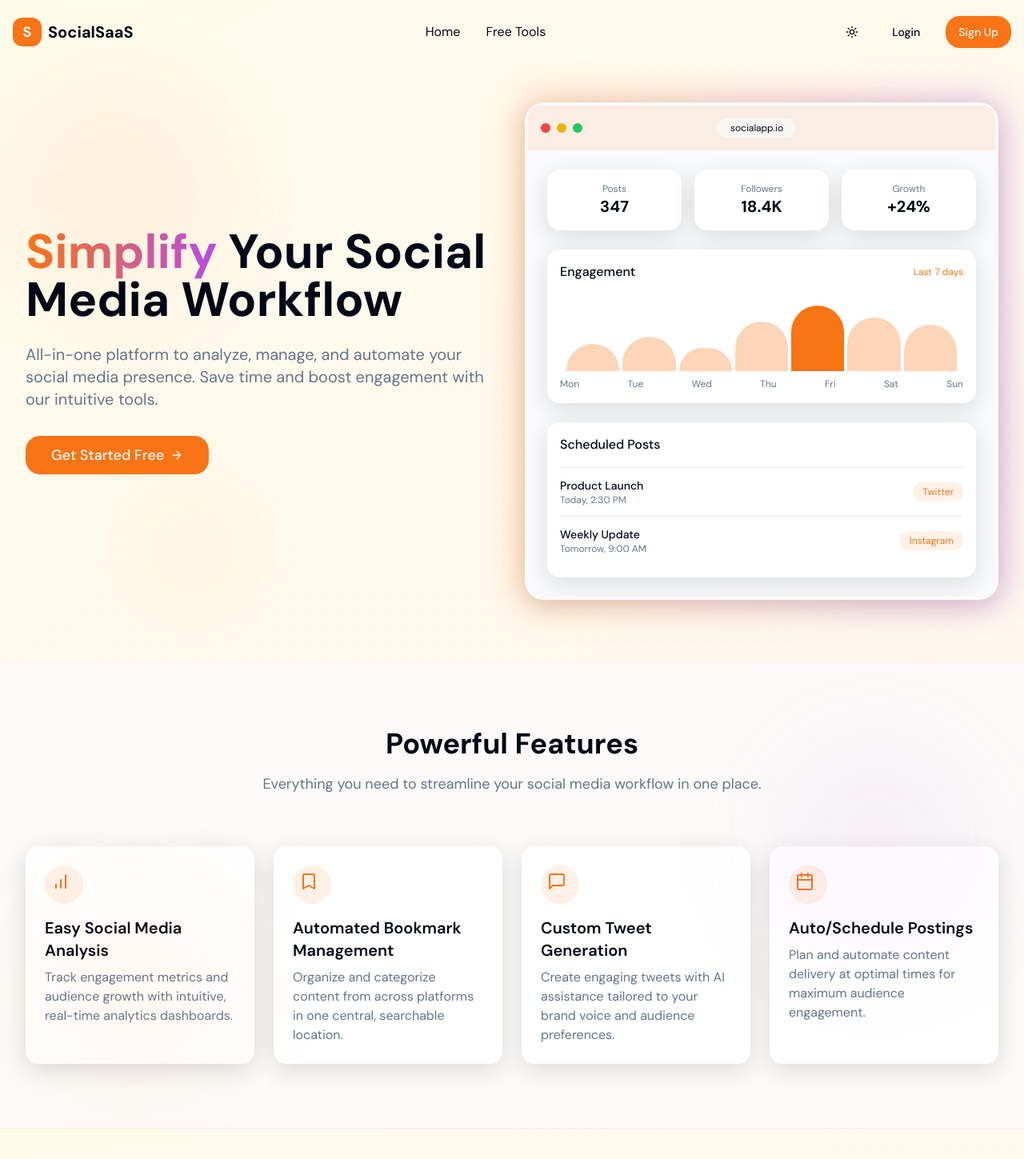
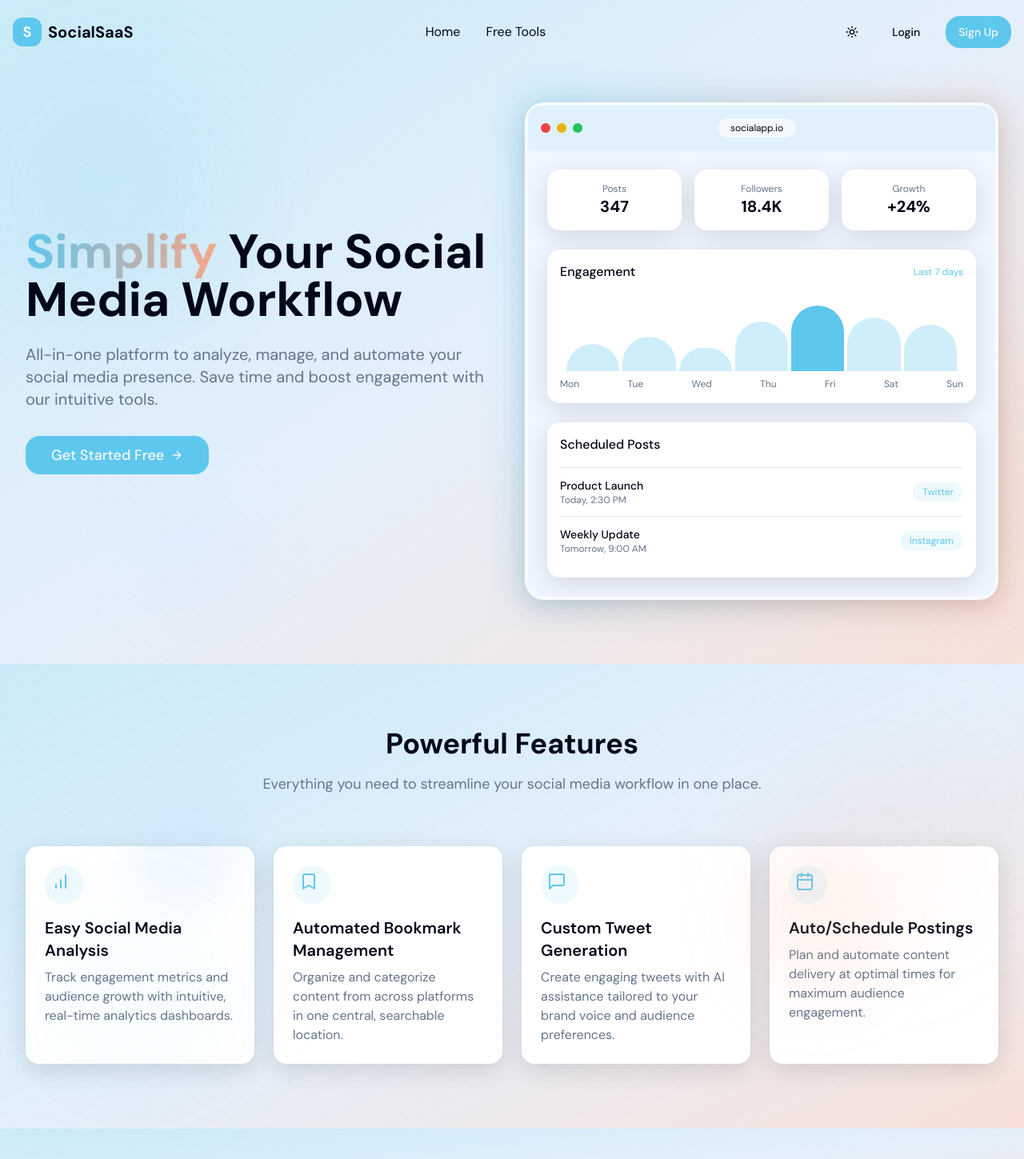
Before and after one commit to nevaubi/social-spark-dashboard-ui, a React (Vite) app: page / in a window 1280 px wide. Shown: the top 1449 px of the page at 80% size. Built offline with nearby package versions, Linux system fonts and the light colour scheme.

Commit message:
Refactor: Update color scheme
Updated the color scheme to soft blues and warm pastel accents.

```diff
--- a/src/components/FeaturesSection.tsx
+++ b/src/components/FeaturesSection.tsx
@@ -49,7 +49,7 @@ function Feature({ icon, title, description, delay }: FeatureProps) {
   return (
     <div
       ref={featureRef}
-      className="ios-card opacity-0"
+      className="ios-card opacity-0 soft-glow"
     >
       <div className="mb-4">
         <div className="feature-icon">{icon}</div>
@@ -89,7 +89,10 @@ export default function FeaturesSection() {
   ];
 
   return (
-    <section id="features" className="py-20 relative">
+    <section id="features" className="py-20 relative blue-peach-gradient">
+      {/* Subtle pattern overlay */}
+      <div className="absolute inset-0 subtle-pattern opacity-30 pointer-events-none"></div>
+
       <div className="container px-4 sm:px-8">
         <div className="text-center mb-16">
           <h2 className="text-3xl sm:text-4xl font-bold mb-4">Powerful Features</h2>
@@ -114,6 +117,8 @@ export default function FeaturesSection() {
       {/* Background decorations */}
       <div className="absolute bottom-10 left-10 w-64 h-64 bg-primary/5 rounded-full filter blur-3xl"></div>
       <div className="absolute top-20 right-10 w-72 h-72 bg-secondary/5 rounded-full filter blur-3xl"></div>
+      <div className="absolute top-40 left-40 w-36 h-36 bg-blue-200/20 rounded-full filter blur-xl"></div>
+      <div className="absolute bottom-40 right-40 w-48 h-48 bg-secondary/10 rounded-full filter blur-2xl"></div>
     </section>
   );
 }
--- a/src/components/Footer.tsx
+++ b/src/components/Footer.tsx
@@ -3,14 +3,14 @@ export default function Footer() {
   const year = new Date().getFullYear();
 
   return (
-    <footer className="py-10 border-t border-border/50 warm-gradient relative">
+    <footer className="py-10 border-t border-border/50 blue-peach-gradient relative">
       {/* Subtle pattern overlay */}
       <div className="absolute inset-0 subtle-pattern opacity-30 pointer-events-none"></div>
 
       <div className="container px-4 sm:px-8">
         <div className="flex flex-col items-center justify-center">
           <div className="mb-4 flex items-center gap-2">
-            <div className="rounded-xl bg-primary w-8 h-8 flex items-center justify-center glow-effect">
+            <div className="rounded-xl bg-primary w-8 h-8 flex items-center justify-center soft-glow">
               <span className="text-white font-bold text-base">S</span>
             </div>
             <span className="font-bold text-lg">SocialSaaS</span>
--- a/src/components/HeroSection.tsx
+++ b/src/components/HeroSection.tsx
@@ -4,11 +4,12 @@ import { ArrowRight } from "lucide-react";
 
 export default function HeroSection() {
   return (
-    <section className="pt-32 pb-20 overflow-hidden relative warm-gradient">
+    <section className="pt-32 pb-20 overflow-hidden relative blue-peach-gradient">
       {/* Decorative elements */}
-      <div className="absolute top-24 left-0 w-72 h-72 bg-primary/10 rounded-full filter blur-3xl opacity-60 dark:opacity-20 animate-pulse"></div>
-      <div className="absolute top-96 right-0 w-80 h-80 bg-secondary/10 rounded-full filter blur-3xl opacity-60 dark:opacity-20 animate-pulse" style={{ animationDelay: "1s" }}></div>
-      <div className="absolute bottom-16 left-40 w-40 h-40 bg-amber-400/10 rounded-full filter blur-2xl opacity-40 dark:opacity-10 animate-pulse" style={{ animationDelay: "1.5s" }}></div>
+      <div className="absolute top-24 left-0 w-72 h-72 bg-primary/20 rounded-full filter blur-3xl opacity-60 dark:opacity-20 animate-pulse"></div>
+      <div className="absolute top-96 right-0 w-80 h-80 bg-secondary/20 rounded-full filter blur-3xl opacity-60 dark:opacity-20 animate-pulse" style={{ animationDelay: "1s" }}></div>
+      <div className="absolute bottom-16 left-40 w-40 h-40 bg-blue-200/30 rounded-full filter blur-2xl opacity-40 dark:opacity-10 animate-pulse" style={{ animationDelay: "1.5s" }}></div>
+      <div className="absolute top-40 right-40 w-24 h-24 bg-secondary/30 rounded-full filter blur-lg opacity-40 dark:opacity-20 animate-pulse" style={{ animationDelay: "2s" }}></div>
 
       {/* Subtle pattern overlay */}
       <div className="absolute inset-0 subtle-pattern opacity-30 pointer-events-none"></div>
@@ -25,7 +26,7 @@ export default function HeroSection() {
             </p>
 
             <div className="animate-fade-in" style={{ animationDelay: "0.2s" }}>
-              <Button size="lg" className="ios-button px-8 py-6 text-lg gap-2 group glow-effect">
+              <Button size="lg" className="ios-button px-8 py-6 text-lg gap-2 group soft-glow">
                 Get Started Free
                 <ArrowRight className="w-5 h-5 group-hover:translate-x-1 transition-transform" />
               </Button>
@@ -35,9 +36,9 @@ export default function HeroSection() {
           <div className="flex-1 animate-bounce-in">
             <div className="relative">
               <div className="absolute -inset-1 bg-gradient-to-r from-primary to-secondary rounded-3xl blur-xl opacity-30 animate-pulse dark:opacity-40"></div>
-              <div className="ios-card overflow-hidden rounded-3xl relative p-1 bg-background glow-effect">
+              <div className="ios-card overflow-hidden rounded-3xl relative p-1 bg-background soft-glow">
                 {/* Dashboard mockup with iOS-like UI */}
-                <div className="rounded-2xl bg-gray-50 dark:bg-gray-900 overflow-hidden">
+                <div className="rounded-2xl bg-blue-50 dark:bg-gray-900 overflow-hidden">
                   {/* iOS-style header */}
                   <div className="bg-primary/10 dark:bg-primary/20 p-4 flex justify-between items-center rounded-t-2xl">
                     <div className="flex items-center space-x-2">
@@ -60,7 +61,7 @@ export default function HeroSection() {
                         { label: "Followers", value: "18.4K" },
                         { label: "Growth", value: "+24%" }
                       ].map((stat, i) => (
-                        <div key={i} className="bg-white dark:bg-gray-800 rounded-2xl p-4 text-center ios-shadow glow-effect">
+                        <div key={i} className="bg-white dark:bg-gray-800 rounded-2xl p-4 text-center ios-shadow soft-glow">
                           <p className="text-xs text-muted-foreground">{stat.label}</p>
                           <p className="text-xl font-bold">{stat.value}</p>
                         </div>
@@ -68,7 +69,7 @@ export default function HeroSection() {
                     </div>
 
                     {/* Activity chart */}
-                    <div className="bg-white dark:bg-gray-800 rounded-2xl p-4 mb-6 ios-shadow glow-effect">
+                    <div className="bg-white dark:bg-gray-800 rounded-2xl p-4 mb-6 ios-shadow soft-glow">
                       <div className="flex justify-between items-center mb-4">
                         <p className="font-medium">Engagement</p>
                         <p className="text-xs text-primary">Last 7 days</p>
@@ -96,7 +97,7 @@ export default function HeroSection() {
                     </div>
 
                     {/* Post schedule */}
-                    <div className="bg-white dark:bg-gray-800 rounded-2xl p-4 ios-shadow glow-effect">
+                    <div className="bg-white dark:bg-gray-800 rounded-2xl p-4 ios-shadow soft-glow">
                       <p className="font-medium mb-4">Scheduled Posts</p>
                       {[
                         { time: "Today, 2:30 PM", title: "Product Launch", platform: "Twitter" },
--- a/src/components/Navbar.tsx
+++ b/src/components/Navbar.tsx
@@ -21,7 +21,7 @@ export default function Navbar() {
     <header className={`fixed top-0 left-0 right-0 z-50 transition-all duration-300 ${scrolled ? "navbar-blur py-3" : "py-5"}`}>
       <div className="container flex items-center justify-between">
         <div className="flex items-center gap-2">
-          <div className="rounded-xl bg-primary w-9 h-9 flex items-center justify-center glow-effect">
+          <div className="rounded-xl bg-primary w-9 h-9 flex items-center justify-center soft-glow">
             <span className="text-white font-bold text-lg">S</span>
           </div>
           <span className="font-bold text-xl hidden sm:inline-block">SocialSaaS</span>
@@ -35,8 +35,8 @@ export default function Navbar() {
 
         <div className="hidden md:flex items-center gap-4">
           <ThemeToggle />
-          <Button variant="ghost" className="ios-button glow-effect">Login</Button>
-          <Button className="ios-button bg-primary hover:bg-primary/90 glow-effect">Sign Up</Button>
+          <Button variant="ghost" className="ios-button soft-glow">Login</Button>
+          <Button className="ios-button bg-primary hover:bg-primary/90 soft-glow">Sign Up</Button>
         </div>
 
         {/* Mobile menu button */}
@@ -45,7 +45,7 @@ export default function Navbar() {
           <Button
             variant="ghost"
             size="icon"
-            className="md:hidden glow-effect"
+            className="md:hidden soft-glow"
             onClick={() => setIsOpen(!isOpen)}
             aria-label="Toggle menu"
           >
@@ -55,25 +55,26 @@ export default function Navbar() {
 
         {/* Mobile Navigation */}
         {isOpen && (
-          <div className="fixed top-[72px] left-0 right-0 bottom-0 bg-background z-40 flex flex-col md:hidden animate-fade-in subtle-pattern">
-            <nav className="flex flex-col p-5 gap-5">
+          <div className="fixed top-[72px] left-0 right-0 bottom-0 bg-background z-40 flex flex-col md:hidden animate-fade-in blue-peach-gradient">
+            <div className="absolute inset-0 subtle-pattern opacity-30 pointer-events-none"></div>
+            <nav className="flex flex-col p-5 gap-5 relative z-10">
               <a
                 href="#"
-                className="text-lg font-medium py-2 px-4 rounded-lg hover:bg-muted transition-colors"
+                className="text-lg font-medium py-2 px-4 rounded-lg hover:bg-primary/10 transition-colors"
                 onClick={() => setIsOpen(false)}
               >
                 Home
               </a>
               <a
                 href="#features"
-                className="text-lg font-medium py-2 px-4 rounded-lg hover:bg-muted transition-colors"
+                className="text-lg font-medium py-2 px-4 rounded-lg hover:bg-primary/10 transition-colors"
                 onClick={() => setIsOpen(false)}
               >
                 Free Tools
               </a>
               <div className="flex flex-col gap-3 mt-4">
-                <Button variant="outline" className="w-full py-6 text-lg glow-effect">Login</Button>
-                <Button className="w-full py-6 text-lg glow-effect">Sign Up</Button>
+                <Button variant="outline" className="w-full py-6 text-lg soft-glow">Login</Button>
+                <Button className="w-full py-6 text-lg soft-glow">Sign Up</Button>
               </div>
             </nav>
           </div>
--- a/src/index.css
+++ b/src/index.css
@@ -5,7 +5,7 @@
 
 @layer base {
   :root {
-    --background: 40 30% 98%;
+    --background: 210 30% 98%;
     --foreground: 222.2 84% 4.9%;
 
     --card: 0 0% 100%;
@@ -14,56 +14,56 @@
     --popover: 0 0% 100%;
     --popover-foreground: 222.2 84% 4.9%;
 
-    --primary: 25 95% 53%;
-    --primary-foreground: 40 30% 98%;
+    --primary: 196 80% 65%;
+    --primary-foreground: 210 40% 98%;
 
-    --secondary: 280 75% 60%;
-    --secondary-foreground: 40 30% 98%;
+    --secondary: 16 85% 75%;
+    --secondary-foreground: 210 40% 98%;
 
-    --muted: 30 20% 96%;
+    --muted: 210 20% 96%;
     --muted-foreground: 215.4 16.3% 46.9%;
 
-    --accent: 30 20% 96%;
+    --accent: 16 85% 90%;
     --accent-foreground: 222.2 47.4% 11.2%;
 
     --destructive: 0 84.2% 60.2%;
-    --destructive-foreground: 40 30% 98%;
+    --destructive-foreground: 210 40% 98%;
 
-    --border: 30 20% 90%;
-    --input: 30 20% 90%;
-    --ring: 25 95% 53%;
+    --border: 214.3 31.8% 91.4%;
+    --input: 214.3 31.8% 91.4%;
+    --ring: 196 80% 65%;
 
     --radius: 1.25rem;
   }
 
   .dark {
     --background: 222.2 24% 10%;
-    --foreground: 40 30% 98%;
+    --foreground: 210 40% 98%;
 
     --card: 222.2 24% 12%;
-    --card-foreground: 40 30% 98%;
+    --card-foreground: 210 40% 98%;
 
     --popover: 222.2 24% 12%;
-    --popover-foreground: 40 30% 98%;
+    --popover-foreground: 210 40% 98%;
 
-    --primary: 25 95% 60%;
+    --primary: 196 80% 65%;
     --primary-foreground: 222.2 47.4% 11.2%;
 
-    --secondary: 280 75% 65%;
+    --secondary: 16 85% 70%;
     --secondary-foreground: 222.2 24% 12%;
 
     --muted: 223 20% 20%;
     --muted-foreground: 215 20.2% 75.1%;
 
-    --accent: 223 20% 20%;
-    --accent-foreground: 40 30% 98%;
+    --accent: 16 85% 30%;
+    --accent-foreground: 210 40% 98%;
 
     --destructive: 0 72.8% 50.6%;
-    --destructive-foreground: 40 30% 98%;
+    --destructive-foreground: 210 40% 98%;
 
     --border: 223 20% 25%;
     --input: 223 20% 25%;
-    --ring: 25 95% 60%;
+    --ring: 196 80% 65%;
   }
 }
 
@@ -125,10 +125,31 @@
   }
 
   .warm-gradient {
-    @apply bg-gradient-to-br from-amber-50 to-orange-50 dark:from-amber-900/10 dark:to-orange-900/10;
+    @apply bg-gradient-to-br from-blue-50 to-secondary/10 dark:from-blue-900/10 dark:to-secondary/20;
   }
 
   .accent-gradient {
     @apply bg-gradient-to-r from-primary to-secondary bg-clip-text text-transparent;
   }
+
+  .blue-peach-gradient {
+    @apply bg-gradient-to-br from-primary/30 via-blue-300/20 to-secondary/30;
+  }
+
+  .soft-glow {
+    @apply relative;
+  }
+
+  .soft-glow::after {
+    @apply content-[''] absolute inset-0 rounded-[inherit] opacity-0 transition-all duration-300;
+    box-shadow: 0 0 15px 2px rgba(100, 181, 246, 0.3);
+  }
+
+  .soft-glow:hover::after {
+    @apply opacity-100;
+  }
+
+  .dark .soft-glow::after {
+    box-shadow: 0 0 20px 4px rgba(100, 181, 246, 0.4);
+  }
 }
```
